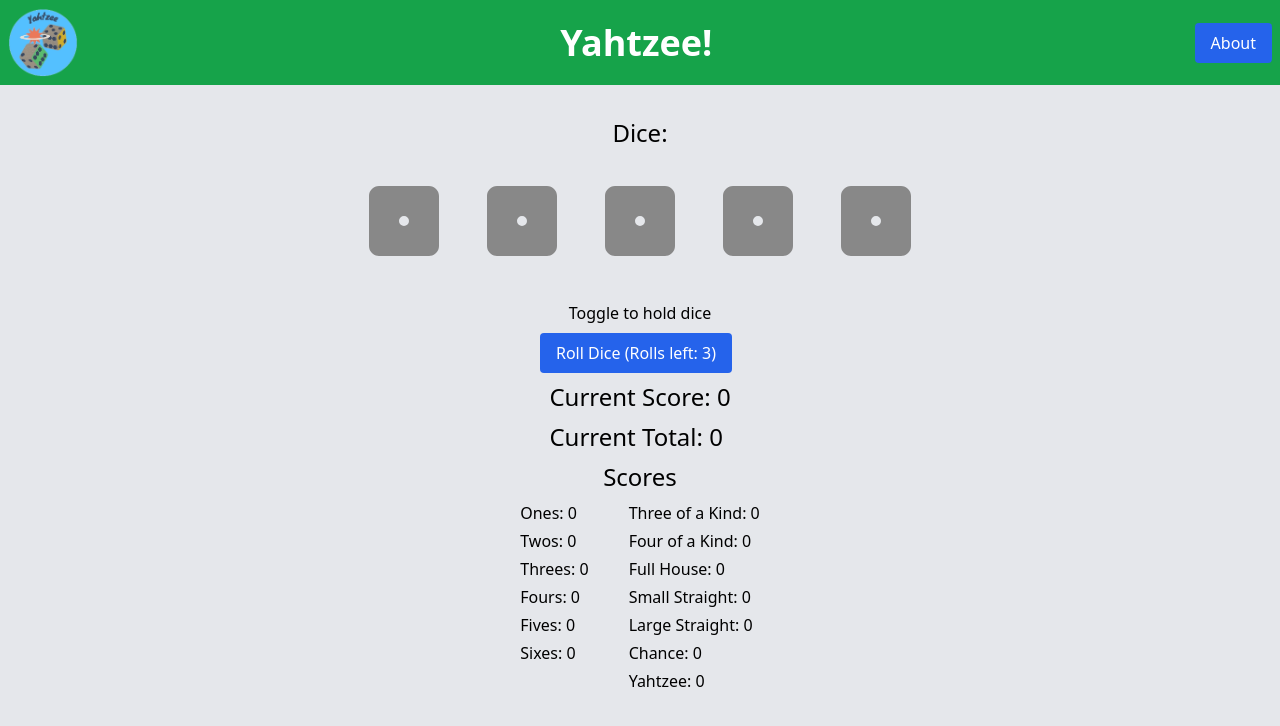
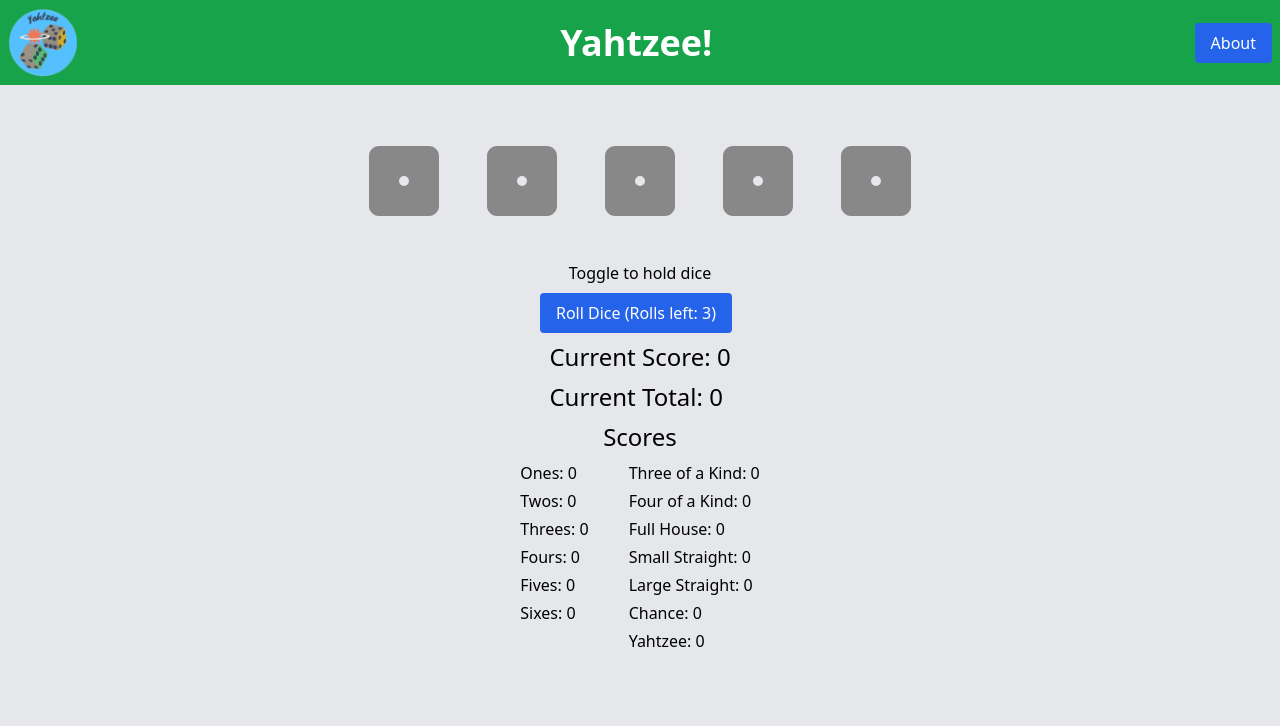
Before and after one commit to HOOLAHAN/yahtzee, a React (Create React App) app: page / in a window 1280 px wide. Shown: the top 726 px of the page. Built offline with nearby package versions, Linux system fonts and the light colour scheme.

Commit message:
DiceControl compoent created as parent component for DiceDisplay and RollDiceButton

```diff
--- a/src/App.tsx
+++ b/src/App.tsx
@@ -3,13 +3,14 @@
 import React, { useState } from 'react';
 import './tailwind.css';
 import Navbar from './components/Navbar';
-import DiceDisplay from './components/DiceDisplay';
+// import DiceDisplay from './components/DiceDisplay';
 import ScoreCard from './components/ScoreCard';
 import ScoreFlash from './components/ScoreFlash';
 import GameControlButtons from './components/GameControlButtons';
-import RollDiceButton from './components/RollDiceButton';
+// import RollDiceButton from './components/RollDiceButton';
 import ScoreDisplay from './components/ScoreDisplay';
 import CategoryButtons from './components/CategoryButtons';
+import DiceControl from './components/DiceControl';
 import {
   calculateChance, isStraight, calculateFullHouse, calculateScore,
   calculateNumberScore, calculateCurrentCategoryScore,
@@ -68,8 +69,7 @@ const App: React.FC<AppProps> = ({ initialDice = [1, 1, 1, 1, 1] }) => {
     <div className="App">
       <Navbar />
       <div className="bg-gray-200 min-h-screen flex flex-col items-center justify-start p-4 md:p-8">
-        <h2 className="text-2xl mb-2">Dice:</h2>
-        <DiceDisplay
+        <DiceControl
           dice={dice}
           heldDice={heldDice}
           toggleHoldDie={(index: number) => toggleHoldDie(index, heldDice, setHeldDice)}
@@ -77,11 +77,6 @@ const App: React.FC<AppProps> = ({ initialDice = [1, 1, 1, 1, 1] }) => {
           hasRolled={hasRolled}
           shouldShake={shouldShake}
           dieSize={dieSize}
-        />
-        <h2 className="text-l mb-2">Toggle to hold dice</h2>
-        <div className="flex space-x-2">
-        <RollDiceButton
-          rollsLeft={rollsLeft}
           usedCategoriesSize={usedCategories.size}
           onRollDice={() => {
             if (rollsLeft > 0) {
@@ -101,7 +96,6 @@ const App: React.FC<AppProps> = ({ initialDice = [1, 1, 1, 1, 1] }) => {
             }
           }}
         />
-        </div>
         <ScoreDisplay
           currentScore={calculateMaximumScore(dice, hasRolled, usedCategories)}
           totalScore={totalScore}
--- /dev/null
+++ b/src/components/DiceControl.tsx
@@ -0,0 +1,53 @@
+// DiceControl.tsx
+
+import React from 'react';
+import DiceDisplay from './DiceDisplay';
+import RollDiceButton from './RollDiceButton';
+
+interface DiceControlProps {
+  dice: number[];
+  heldDice: Set<number>;
+  toggleHoldDie: (index: number) => void;
+  rollsLeft: number;
+  hasRolled: boolean;
+  shouldShake: boolean;
+  dieSize: string;
+  usedCategoriesSize: number;
+  onRollDice: () => void;
+}
+
+const DiceControl: React.FC<DiceControlProps> = ({
+  dice,
+  heldDice,
+  toggleHoldDie,
+  rollsLeft,
+  hasRolled,
+  shouldShake,
+  dieSize,
+  usedCategoriesSize,
+  onRollDice,
+}) => {
+  return (
+    <div>
+      <DiceDisplay
+        dice={dice}
+        heldDice={heldDice}
+        toggleHoldDie={toggleHoldDie}
+        rollsLeft={rollsLeft}
+        hasRolled={hasRolled}
+        shouldShake={shouldShake}
+        dieSize={dieSize}
+      />
+      <h2 className="text-l mb-2 text-center">Toggle to hold dice</h2>
+      <div className="flex justify-center space-x-2">
+        <RollDiceButton
+          rollsLeft={rollsLeft}
+          usedCategoriesSize={usedCategoriesSize}
+          onRollDice={onRollDice}
+        />
+      </div>
+    </div>
+  );
+};
+
+export default DiceControl;
```
